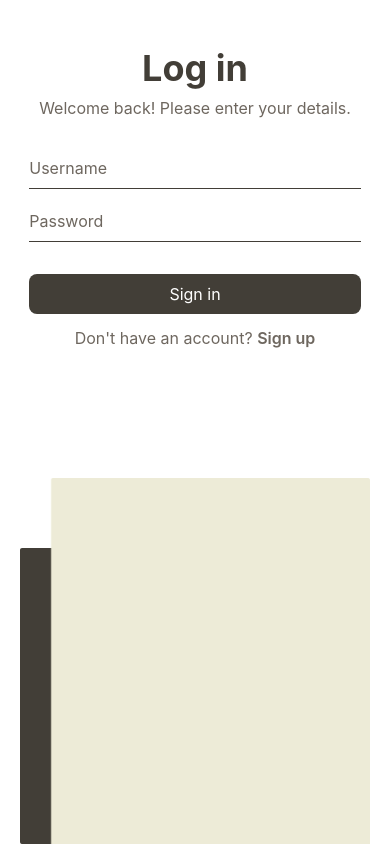
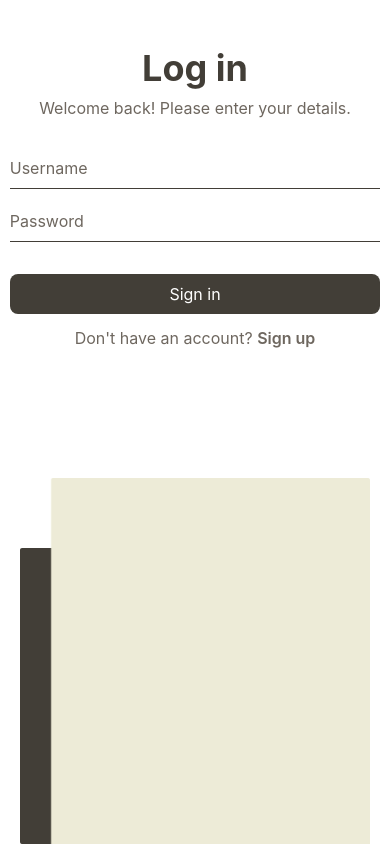
Before and after one commit to alliyah95/brain-gain, a React (Create React App) app in the folder client/: page /login in a window 390 px wide. Built offline with nearby package versions, Linux system fonts and the light colour scheme.

Commit message:
style: reduce auth form container width

```diff
--- a/client/src/index.css
+++ b/client/src/index.css
@@ -40,7 +40,7 @@
         @apply flex flex-col lg:flex-row min-h-screen lg:min-h-0 lg:h-[90vh] justify-between lg:w-[90%] lg:mx-auto lg:items-center;
     }
     .auth-form-container {
-        @apply w-[85%] mx-auto mt-12 lg:mt-0 lg:w-[50%] 2xl:px-[140px] mb-8;
+        @apply w-[95%] mx-auto mt-12 lg:mt-0 lg:w-[50%] 2xl:px-[140px] mb-8;
     }
 }
 
```
